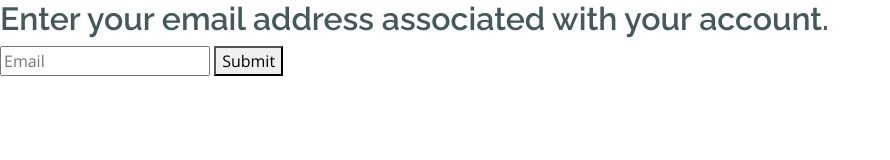
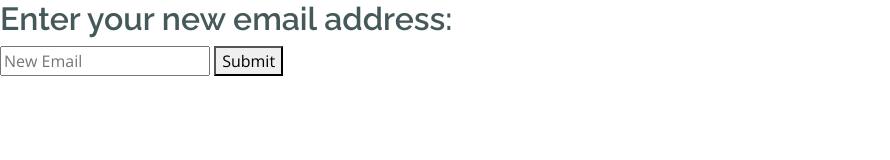
Before and after one commit to awillett1/berry-commerce, a plain HTML site: page emailRecover.html in a window 1280 px wide. Shown: the whole page, without its empty margins (0-890 px from the left). Drawn offline with nearby package versions, Linux system fonts and the light colour scheme; no server answers.

Commit message:
fixing email recovery

```diff
--- a/email.js
+++ b/email.js
@@ -1,6 +1,6 @@
-// Function to reset email and update collections
+// Function to reset email and send verification email
 async function changeEmail() {
-    const newEmail = document.getElementById('email').value;
+    const newEmail = document.getElementById('newEmail').value;
     const user = firebase.auth().currentUser;
 
     try {
--- a/emailRecover.html
+++ b/emailRecover.html
@@ -41,8 +41,8 @@
 </head>
 <body>
     <div class="popup">
-        <h2>Enter your email address associated with your account.</h2>
-        <input type="email" id="emailForgot" placeholder="Email">
+        <h2>Enter your new email address:</h2>
+        <input type="email" id="newEmail" placeholder="New Email">
         <button onclick="changeEmail()">Submit</button>
     </div>
 </body>
```
